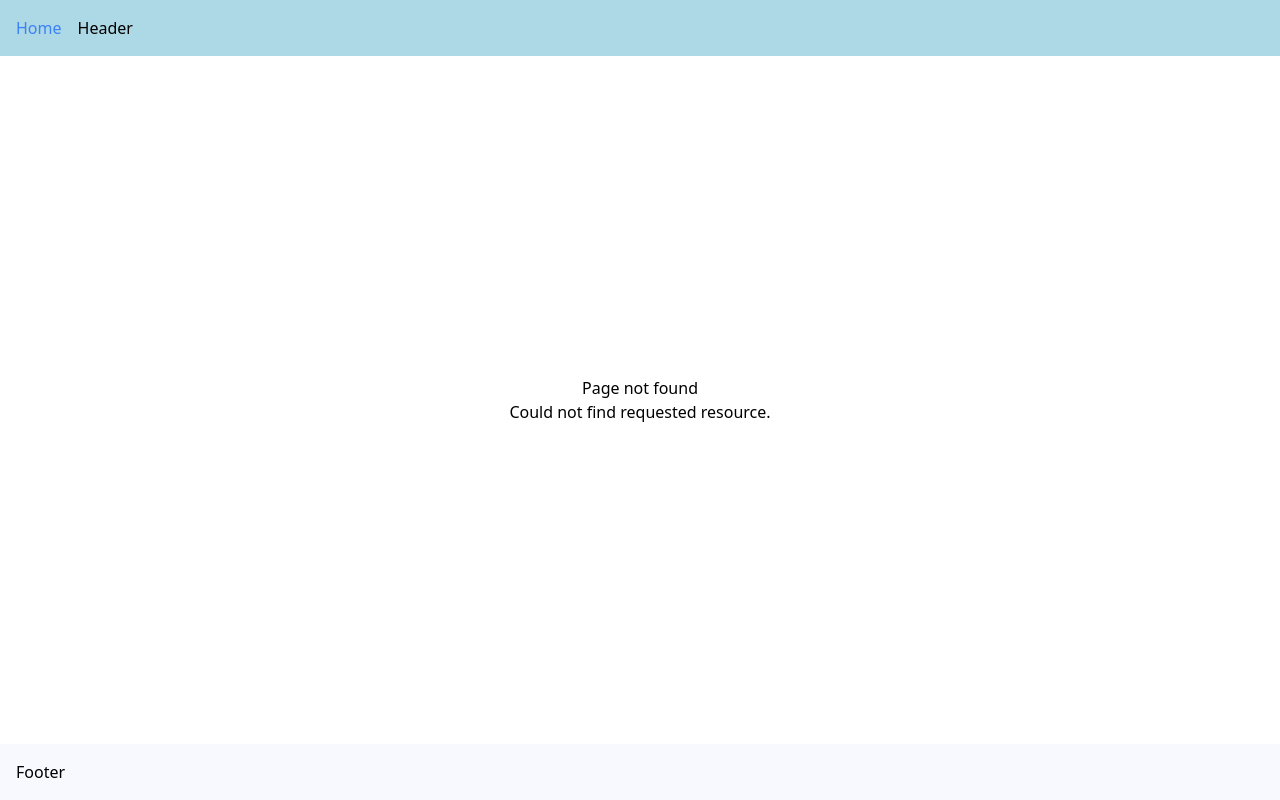
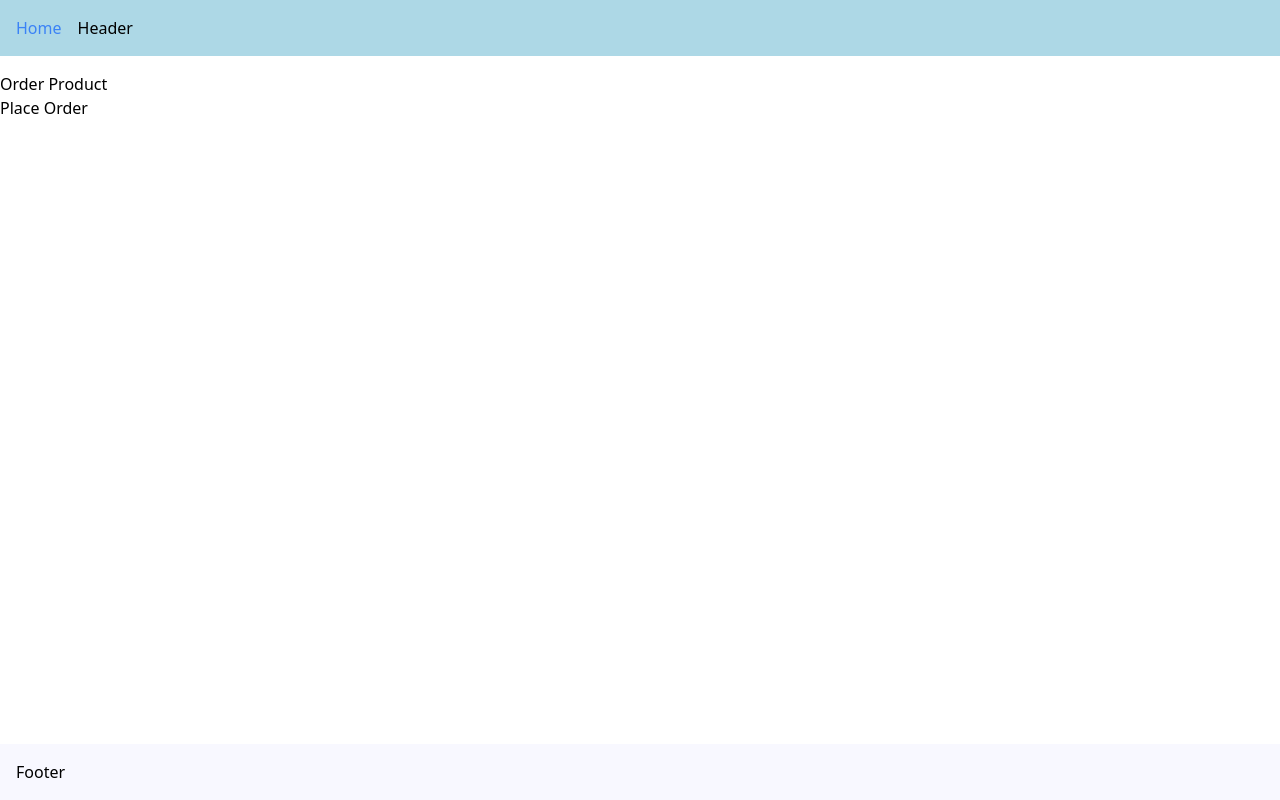
Before and after one commit to RAVIGANESHMBHAT/Next.js-Tutorial, a Next.js app: page /order-product in a window 1280 px wide. Before the commit this address had no page. Built offline with nearby package versions, Linux system fonts and the light colour scheme.

Commit message:
Navigate Programmatically

```diff
--- /dev/null
+++ b/src/app/order-product/page.tsx
@@ -0,0 +1,22 @@
+"use client";
+
+import React from "react";
+import { useRouter } from "next/navigation";
+
+function OrderProduct() {
+  const router = useRouter();
+
+  const handlePlaceOrder = () => {
+    console.log("Placing your order...");
+    router.push("/"); // we also have replace, back, forward
+  };
+
+  return (
+    <>
+      <div>Order Product</div>
+      <button onClick={handlePlaceOrder}>Place Order</button>
+    </>
+  );
+}
+
+export default OrderProduct;
```
